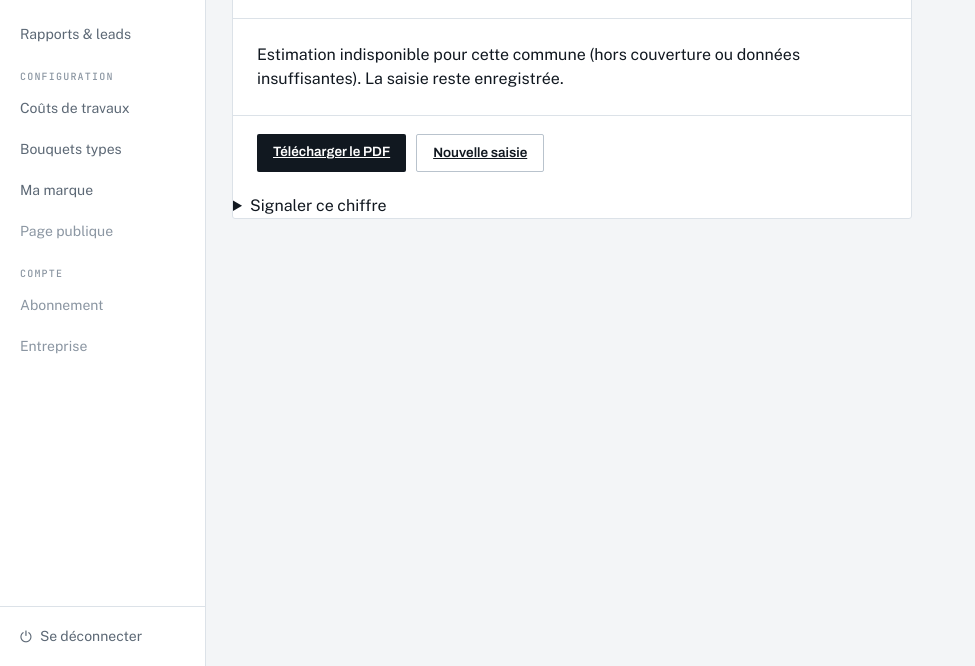
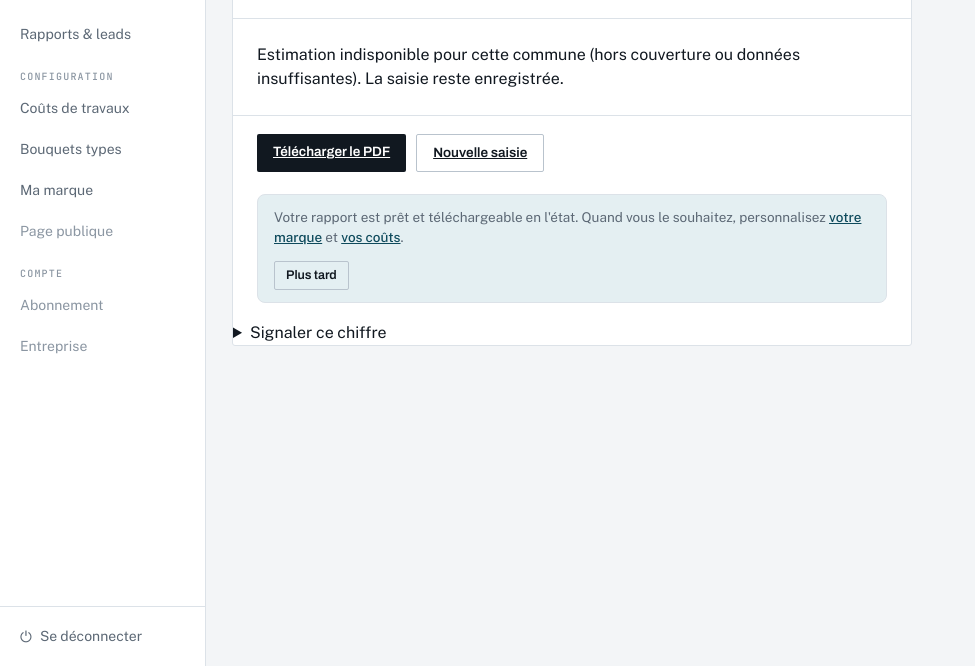
Before and after one commit to nmoral/valeur-verte, a Symfony app: template app/templates/back_office/audit_resultat.html.twig in a window 1280 px wide. Shown: the part 134-800 px from the top of the page, without its empty margins (0-975 px from the left). Run offline with Twig, Linux system fonts and the light colour scheme; the template is opened without the code that fills it, so the values that code supplies are empty; some libraries are stand-ins or nearby versions.

Commit message:
Onboarding : premier rapport avant configuration — ONB-4 (#39) (#186)
* test(onboarding): inscription droit à la saisie + invitation à personnaliser (red)

Refs #39

Co-Authored-By: Claude Opus 4.8 <noreply@anthropic.com>

* feat(onboarding): premier rapport avant configuration — ONB-4 (green)

L'inscription mène droit à la saisie (aucun écran de bienvenue ni de
paramétrage) : redirection vers /audit sur le sous-domaine de l'espace pro. La
restitution invite ensuite à personnaliser marque et coûts, jamais un mur — on
peut reporter (« Plus tard »), le PDF restant téléchargeable en l'état.

Closes #39

Co-Authored-By: Claude Opus 4.8 <noreply@anthropic.com>

* fix(onboarding): l'invitation à personnaliser n'est plus une balise <aside> (green)

La balise <aside> héritait du sélecteur élément aside{flex-direction:column}
de la sidebar back-office, étirant le bloc sur toute la hauteur. Un <div> évite
la collision. Refs #39

Co-Authored-By: Claude Opus 4.8 <noreply@anthropic.com>

---------

Co-authored-by: Claude Opus 4.8 <noreply@anthropic.com>

```diff
--- a/app/templates/back_office/audit_resultat.html.twig
+++ b/app/templates/back_office/audit_resultat.html.twig
@@ -58,6 +58,9 @@
     .ajustement-erreur{color:var(--danger);font:13px/1.4 'Public Sans',sans-serif;margin:0 0 10px}
     .ajustement-note{color:var(--mute);font:12px/1.5 'Public Sans',sans-serif;margin:10px 0 0}
     .resultat-actions{display:flex;gap:10px;flex-wrap:wrap;padding:18px 24px 22px;border-top:1px solid var(--rule)}
+    .personnaliser{display:flex;align-items:center;justify-content:space-between;gap:14px;flex-wrap:wrap;margin:0 24px 18px;padding:12px 16px;border:1px solid var(--rule);border-radius:8px;background:var(--brand-soft,#f4f8f6)}
+    .personnaliser p{margin:0;font:13.5px/1.5 'Public Sans',sans-serif;color:var(--slate)}
+    .personnaliser a{color:var(--brand);font-weight:500}
     .btn[disabled]{opacity:.55;cursor:not-allowed}
     .btn .soon{margin-left:8px;font-size:11px;font-weight:600;letter-spacing:.03em;text-transform:uppercase;color:var(--mute)}
 </style>
@@ -162,6 +165,14 @@
         <a class="btn btn-ghost" href="{{ path('back_office_audit') }}">Nouvelle saisie</a>
     </div>
 
+    {# ONB-4 : invitation à personnaliser après le rapport, jamais un mur — on peut reporter. #}
+    <div class="personnaliser" role="note">
+        <p>Votre rapport est prêt et téléchargeable en l'état. Quand vous le souhaitez, personnalisez
+            <a href="{{ path('back_office_marque') }}">votre marque</a> et
+            <a href="{{ path('back_office_couts') }}">vos coûts</a>.</p>
+        <button type="button" class="btn btn-ghost btn-sm" data-fermer-personnaliser>Plus tard</button>
+    </div>
+
     <details class="signalement">
         <summary>Signaler ce chiffre</summary>
         <form data-async method="post" action="{{ path('back_office_audit_signalement') }}">
@@ -176,6 +187,15 @@
 
 {% block javascripts %}
 <script>
+    document.querySelectorAll('[data-fermer-personnaliser]').forEach(function (bouton) {
+        bouton.addEventListener('click', function () {
+            var invitation = bouton.closest('.personnaliser');
+            if (invitation) {
+                invitation.remove();
+            }
+        });
+    });
+
     document.querySelectorAll('form[data-async]').forEach(function (form) {
         form.addEventListener('submit', function (event) {
             event.preventDefault();
```
Also changed, not shown: app/src/Controller/RegistrationController.php (+17 -3 lines), app/tests/BackOffice/AuditResultatControllerTest.php (+16 -0 lines), app/tests/Registration/RegistrationControllerTest.php (+7 -4 lines).
